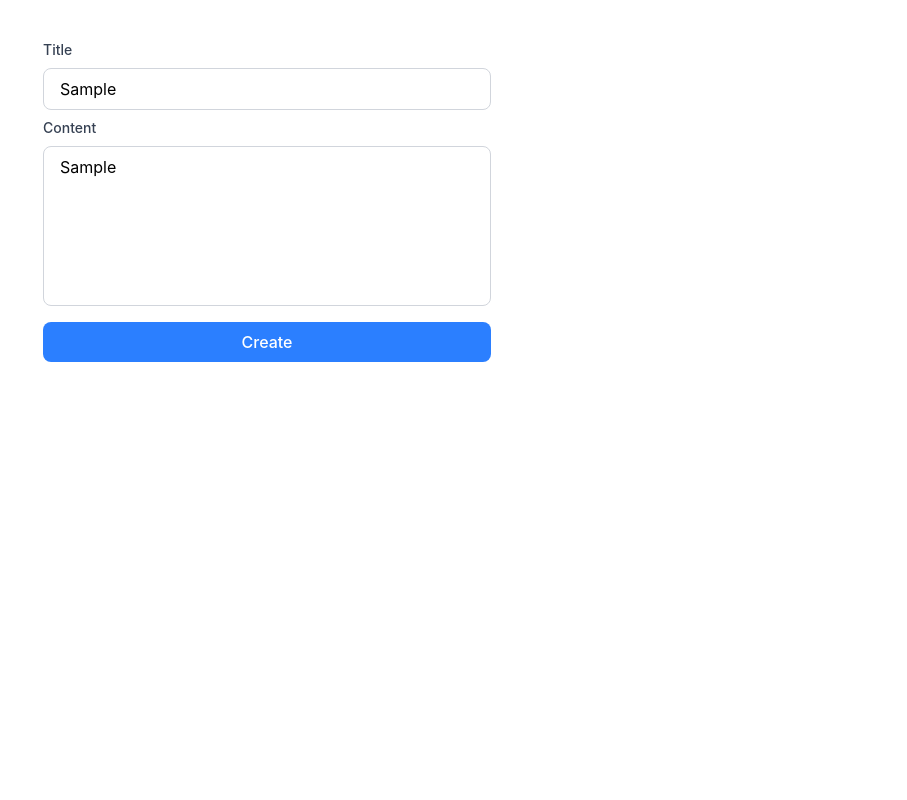
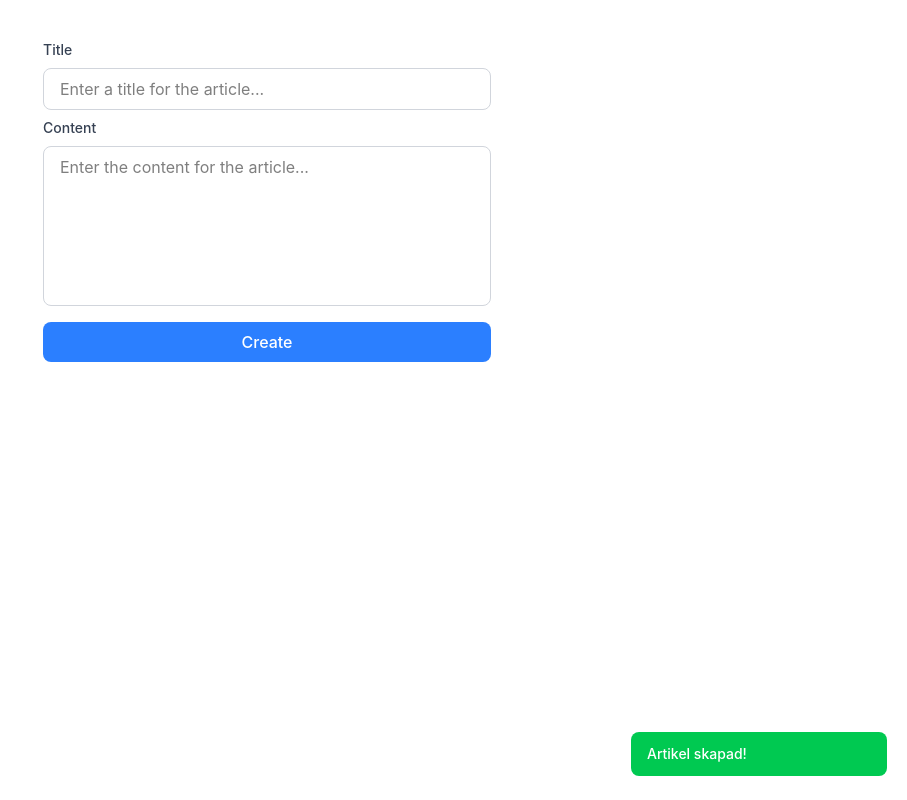
Before and after one commit to AlbertTopallaj/newssite-v2, a website built with Vite: page createarticle.html in a window 1280 px wide. Both pictures are taken after typing "Sample", "Sample" into the empty fields and a click on the button "Create". Shown: the whole page, without its empty margins (373-1280 px from the left). Built offline with nearby package versions, Linux system fonts and the light colour scheme.

Commit message:
feat: add error handling if content or title missing

```diff
--- a/createarticle.html
+++ b/createarticle.html
@@ -21,7 +21,8 @@
         <button type="submit" class="mt-2 py-2 bg-blue-500 hover:bg-blue-600 text-white font-medium rounded-lg cursor-pointer">Create</button>
     </form>
 
-    <div id="toast-container"></div>
+    <div id="toast-container" class="fixed bottom-6 right-5 flex flex-col gap-2"></div>
 </body>
+<script src="src/toasts.js"></script>
 <script src="src/create-article.js"></script>
 </html>
--- a/src/create-article.js
+++ b/src/create-article.js
@@ -5,11 +5,18 @@ document.querySelector('form').addEventListener('submit', (e) => {
     const content = document.getElementById('content').value
 
     if(!title.trim()){
-        showToast('Titel saknas', 'warning')
+        showToast('Title is missing, try again', 'error')
+        return
+    }
+
+    if(!content.trim()){
+        showToast('Content is missing, try again', 'error')
         return
     }
 
     const articles = JSON.parse(localStorage.getItem('articles') || '[]')
+
+    console.log(articles)
 
     articles.push({
         id: Date.now(),
--- a/src/toasts.js
+++ b/src/toasts.js
@@ -0,0 +1,19 @@
+function showToast(message, type = 'success', duration = 3000) {
+    const container = document.getElementById('toast-container')
+
+    const toast = document.createElement('div')
+    const colors = {
+        success: 'bg-green-500',
+        error: 'bg-red-500',
+        info: 'bg-blue-500',
+        warning: 'bg-yellow-500'
+    }
+
+    toast.className = `${colors[type]} text-white text-sm font-medium px-4 py-3 rounded-lg min-w-64`
+
+    toast.textContent = message
+    container.appendChild(toast)
+
+    setTimeout(() => toast.remove(), duration)
+
+}
```
